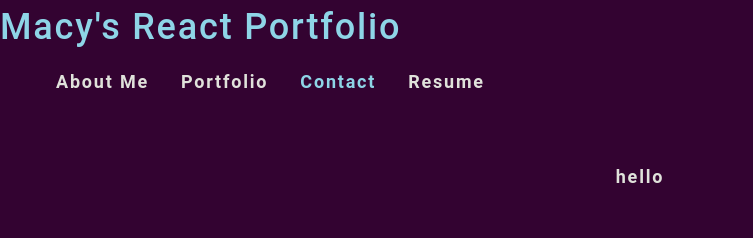
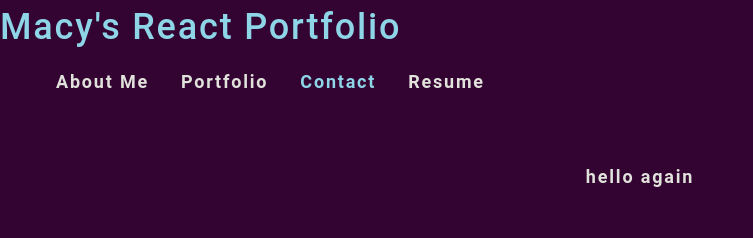
Before and after one commit to macykcool/react-portfolio, a React (Create React App) app: page / in a window 1280 px wide. Both pictures are taken after a click on the item "Contact". Shown: the top 238 px of the page, without its empty margins (0-753 px from the left). Built offline with nearby package versions, Linux system fonts and the light colour scheme.

Commit message:
ghpagess

```diff
--- a/src/components/Contact/index.js
+++ b/src/components/Contact/index.js
@@ -4,7 +4,7 @@ function Projects() {
   return (
     <section >
     <div className="center">
-    hello
+    hello again
       </div>
     </section>
   );
```
